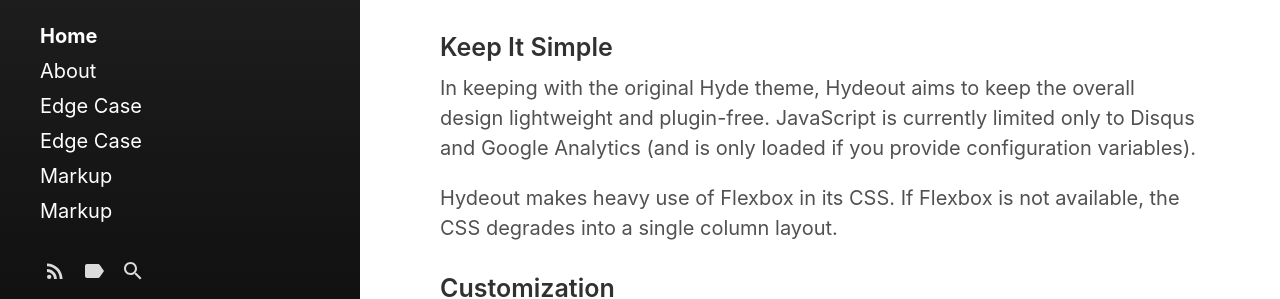
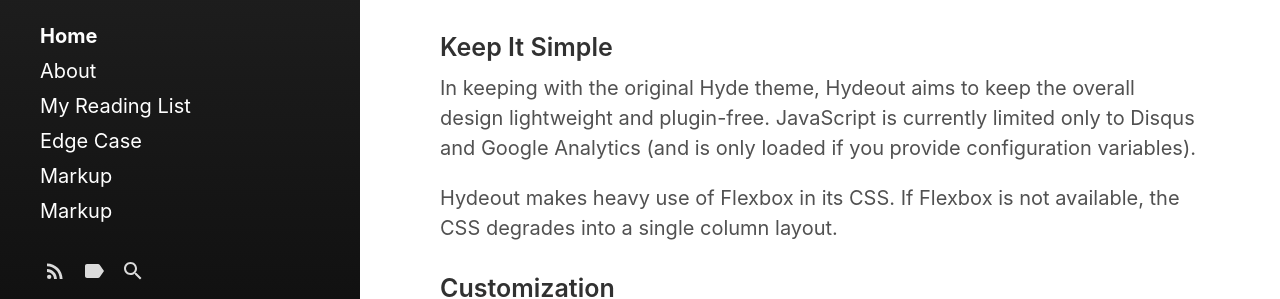
Before and after one commit to madhuvenkatk/blog, a Jekyll site: the page built from index.html, in a window 1280 px wide. Shown: the part 529-828 px from the top of the page. Built offline with Jekyll 4.4.1, drawn with Linux system fonts in a browser that asks for light colours; the list of posts is cut into pages by our own code.

```diff
--- a/category/edge-case.md
+++ b/category/edge-case.md
@@ -1,6 +1,6 @@
 ---
 layout: category
-title: Edge Case
+title: My Reading List
 ---
 
 Sample category page. You need to create a page for each category.
```
